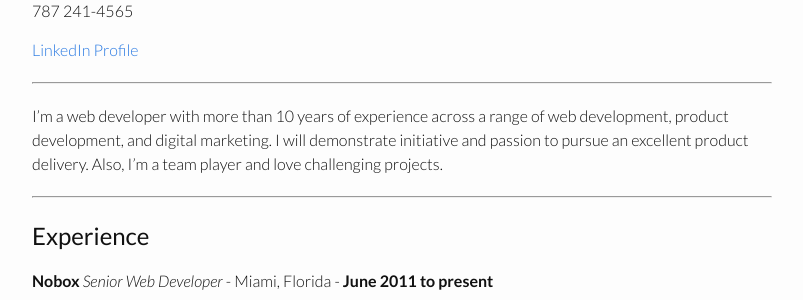
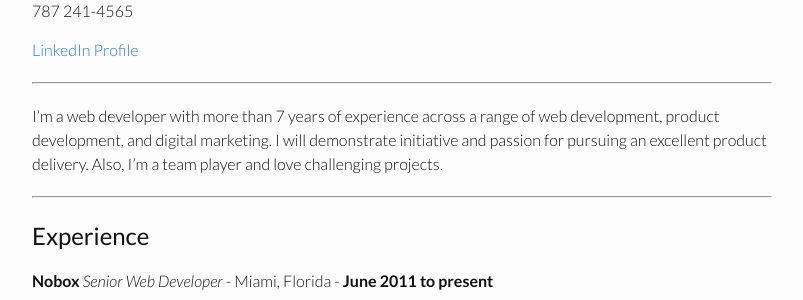
Before and after one commit to cyberkiko/cyberkiko.github.io, a Jekyll site: the page built from resume.md, in a window 1280 px wide. Shown: the part 146-446 px from the top of the page, without its empty margins (238-1041 px from the left). Built offline with Jekyll 4.4.1, drawn with Linux system fonts in a browser that asks for light colours.

Commit message:
Corrected intro text

```diff
--- a/resume.md
+++ b/resume.md
@@ -16,7 +16,7 @@ albertoe@gmail.com
 ------
 
 
-I'm a web developer with more than 10 years of experience across a range of web development, product development, and digital marketing. I will demonstrate initiative and passion to pursue an excellent product delivery. Also, I'm a team player and love challenging projects.
+I’m a web developer with more than 7 years of experience across a range of web development, product development, and digital marketing. I will demonstrate initiative and passion for pursuing an excellent product delivery. Also, I’m a team player and love challenging projects.
 
 
 ------
```
